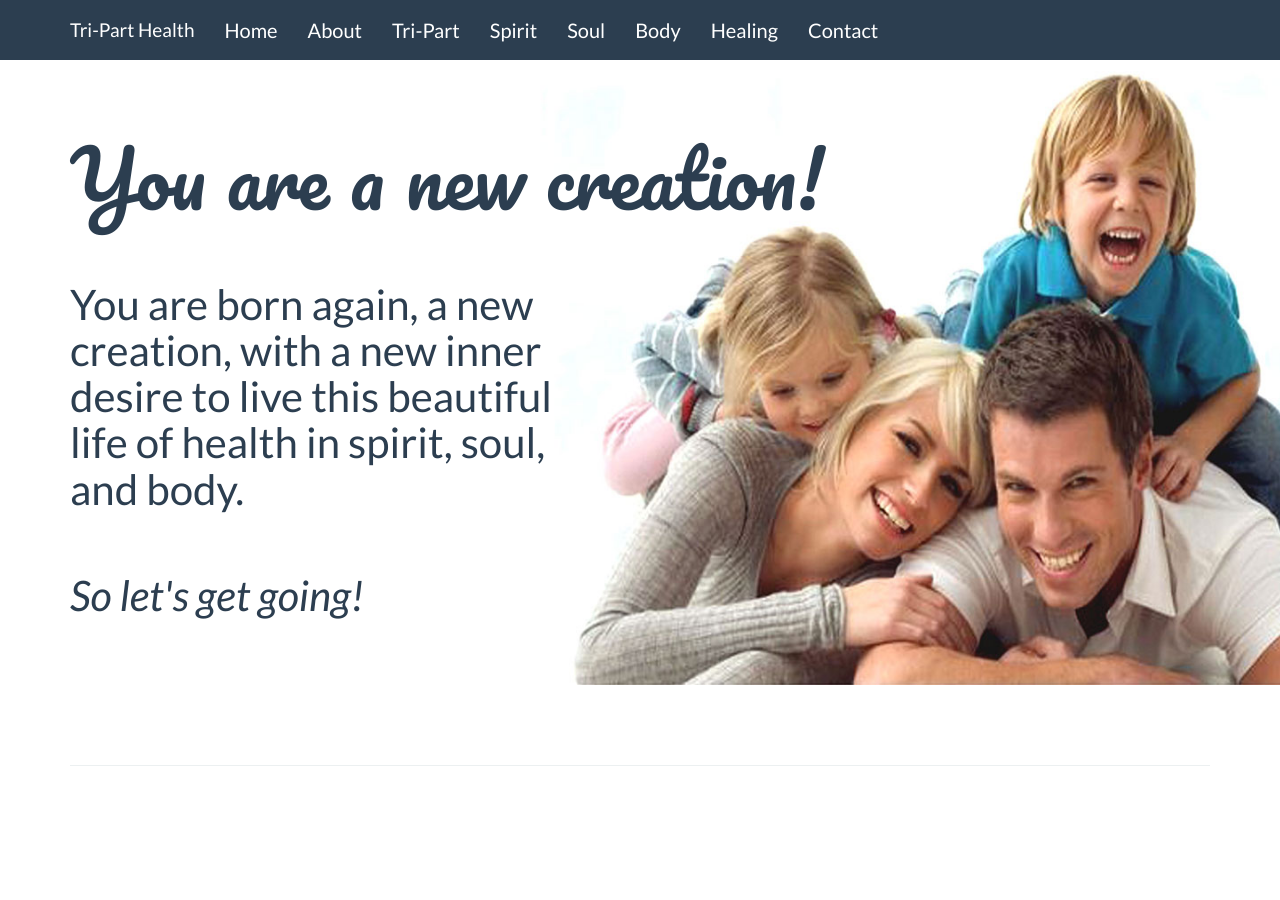
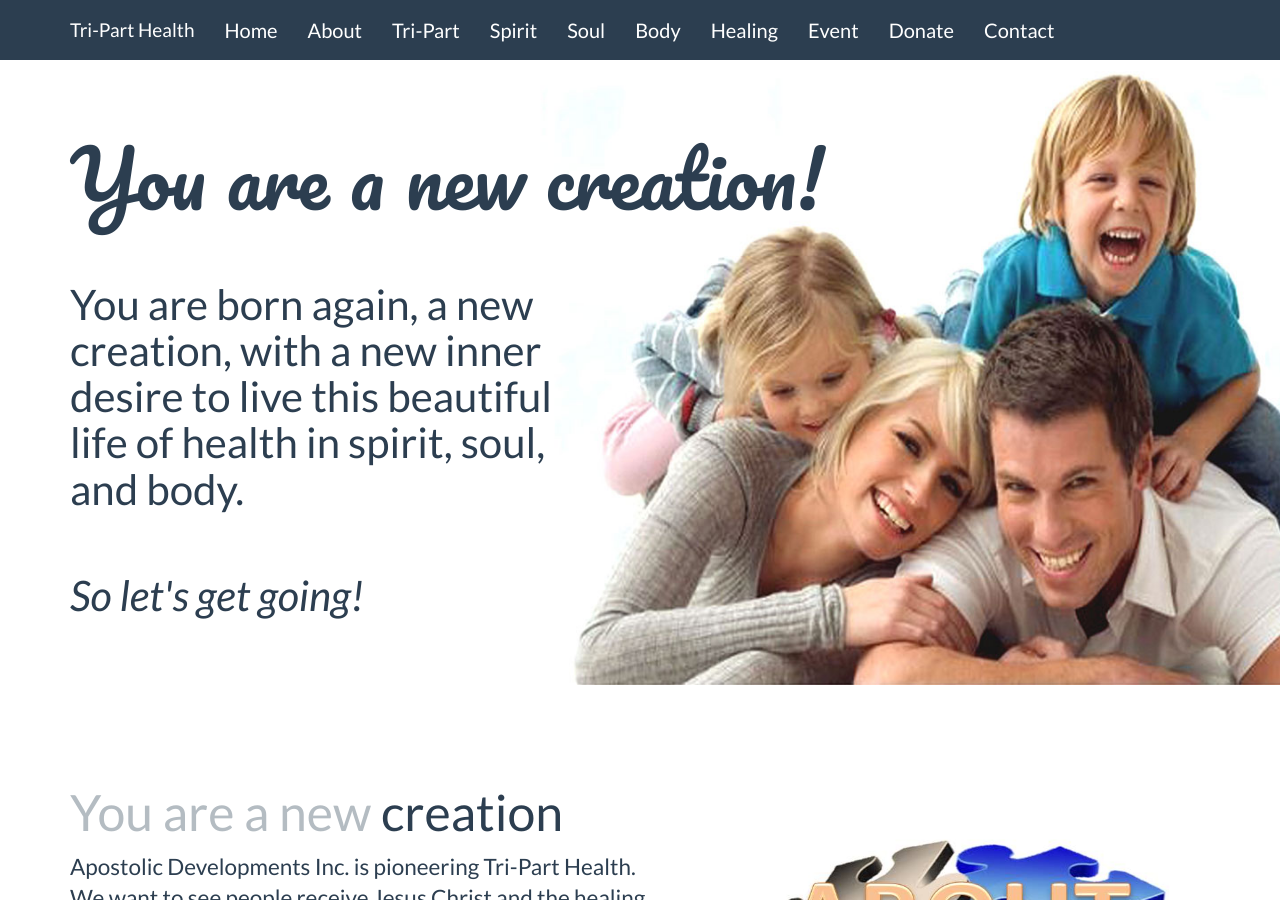
Before and after one commit to zachdyerdesign/tri-parthealth, a Jekyll site: the page built from index.html, in a window 1280 px wide and 900 px high. Built offline with Jekyll 4.4.1, drawn with Linux system fonts in a browser that asks for light colours.

Commit message:
took out some space below banner

```diff
--- a/_data/config.yml
+++ b/_data/config.yml
@@ -20,5 +20,9 @@
     permalink: body
   - title: Healing
     permalink: healing
+  - title: Event
+    permalink: event
+  - title: Donate
+    permalink: donate
   - title: Contact
     permalink: contact
--- a/_includes/contact.html
+++ b/_includes/contact.html
@@ -1,6 +1,6 @@
 <!-- Third Featurette -->
 <div class="featurette" id="contact">
-    <img class="featurette-image img-circle img-responsive pull-right" src="images/shrug.png" width="500">
+    <img class="featurette-image img-circle img-responsive pull-right" src="images/contact.jpg" width="500">
     <h2 class="featurette-heading">Contact <span class="text-muted">us today!</span></h2>
     <p class="lead">Your body is the temple of the Holy Spirit who is in you, whom you have from God… (1 Corinthians 6:19)</p>
 
--- a/_includes/healing.html
+++ b/_includes/healing.html
@@ -10,6 +10,7 @@
       Healing is “sozo” in Greek. It means salvation, which basically means being saved and restored to the wholeness of God’s order and well-being by the Holy Spirit. Healing is for every aspect of human life. That means healing of the spirit, soul, and body- the whole person and his environment. Jesus gave us the ministry of healing to restore people to health. Tri-Part employs Healing Prayer.
     </p>
 
+    <img class="featurette-image img-circle img-responsive pull-right" src="images/healing-therapy.png" width="500">
     <h4>PEMF</h4>
     <p>
       Pulsed Electromagnetic Fields is needed for your health. The earth frequencies (0-30 Hz range) match the frequencies of your body, your mind, your tissues and your cells. In the beginning humanity walked on the earth for about 25 miles a day. Our bodies were connected to the frequency of the earth. Today we only walk about ¼ of a miles day and our bodies only get a fraction of the earth frequencies that we need for wellness. This huge change has affected your life.
--- a/_includes/nav.html
+++ b/_includes/nav.html
@@ -1,7 +1,8 @@
 <nav id="nav">
   <ul>
     {% for menu in site.data.config.main-menu %}
-    <li {% if page.url == '/{{ menu.permalink }}' %}class='current'{% endif %}><a href="{{ site.github.url }}/{{ menu.permalink }}">{{ menu.title }}</a></li>
+    <li {% if page.url == '/{{ menu.permalink }}' %}class='current'{% endif %}><a href="{{ site.github.url }}/{{ menu.permalink }}">{{ menu.title }}</a>
+    </li>
     {% endfor %}
     <!--<li class="submenu">
       <a href="#">Submenu</a>
--- a/index.html
+++ b/index.html
@@ -28,8 +28,6 @@
 <!-- Page Content -->
 <div class="container">
 
-		<hr class="featurette-divider">
-
 		{% include about.html %}
 
 		<hr class="featurette-divider">
```
Also changed, not shown: images/healing-therapy.png (added), 7 other files.
